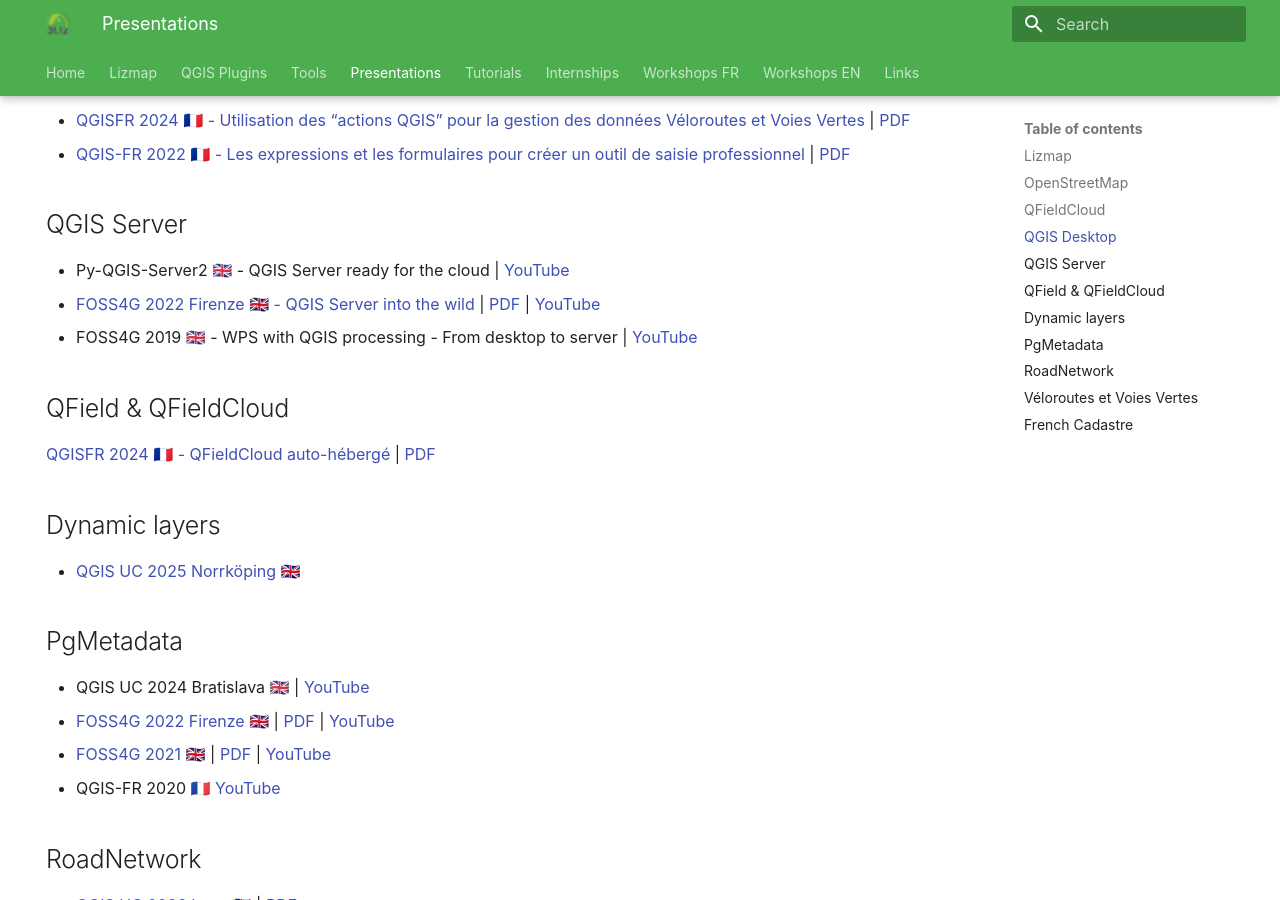
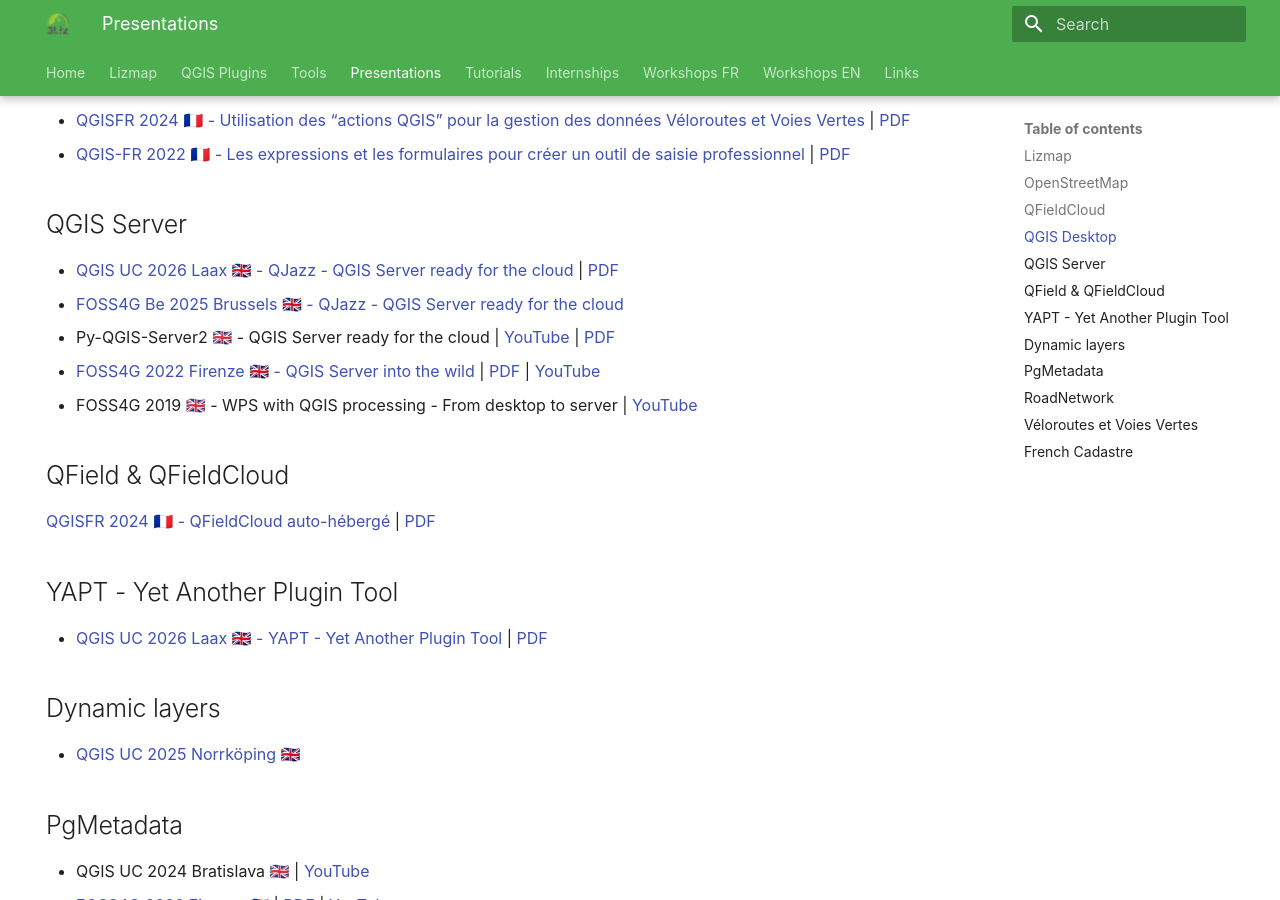
Before and after one commit to 3liz/3liz.github.io, an MkDocs documentation site: the page built from docs/talks.md, in a window 1280 px wide and 900 px high, scrolled down 1125 px. Built offline with MkDocs 1.6.1 and Material for MkDocs 9.7.7, drawn with Linux system fonts in a browser that asks for light colours; nearby versions of some CDN libraries.

Commit message:
Talks - Update with QGISUC Laax presentations

```diff
--- a/docs/talks.md
+++ b/docs/talks.md
@@ -67,10 +67,15 @@
 * [QGIS-FR 2022 🇫🇷 - Les expressions et les formulaires pour créer un outil de saisie professionnel](https://docs.3liz.org/presentations/2022-01_QGISFR_2022_outil_saisie_avec_expressions_Michael_DOUCHIN.html)
   | [PDF](https://docs.3liz.org/presentations/pdf/QGISFR-2022-Outil_saisie_avec_expressions.pdf)
 
+
 ## QGIS Server
 
+* [QGIS UC 2026 Laax 🇬🇧 - QJazz - QGIS Server ready for the cloud](https://docs.3liz.org/presentations/2026-10-05-qjazz-qgis-uc.html)
+  | [PDF](https://docs.3liz.org/presentations/pdf/2026-10-05-qjazz-qgis-uc.pdf)
+* [FOSS4G Be 2025 Brussels 🇬🇧 - QJazz - QGIS Server ready for the cloud](https://docs.3liz.org/presentations/2025-09-25-qjazz-foss4g-be.html)
 * Py-QGIS-Server2 🇬🇧 - QGIS Server ready for the cloud
   | [YouTube](https://www.youtube.com/watch?v=MtjxRIll4zs)
+  | [PDF](https://docs.3liz.org/presentations/docs/pdf/2024-09-QGIS-UC-Bratislava-Py-Qgis-Server2.pdf)
 * [FOSS4G 2022 Firenze 🇬🇧 - QGIS Server into the wild](https://docs.3liz.org/presentations/2022-08_Foss4G_2022_Firenze_QGIS_Server_into_the_wild.html)
   | [PDF](https://docs.3liz.org/presentations/pdf/2022-08_Foss4G_2022_Firenze_QGIS_Server_into_the_wild.pdf)
   | [YouTube](https://www.youtube.com/watch?v=bPru5zOvj54)
@@ -81,6 +86,14 @@
 
 [QGISFR 2024 🇫🇷 - QFieldCloud auto-hébergé](https://docs.3liz.org/presentations/2024-03-28_QGISFR_retour_experience_qfieldcloud_heberge.html)
   | [PDF](https://docs.3liz.org/presentations/pdf/2024-03-28_QGISFR_retour_experience_qfieldcloud_heberge.pdf)
+
+
+## YAPT - Yet Another Plugin Tool
+
+* [QGIS UC 2026 Laax 🇬🇧 - YAPT - Yet Another Plugin Tool](https://docs.3liz.org/presentations/2026-10-05-yapt-qgis-uc.html)
+  | [PDF](https://docs.3liz.org/presentations/pdf/2026-10-05-yapt-qgis-uc.pdf)
+
+
 ## Dynamic layers
 
 * [QGIS UC 2025 Norrköping 🇬🇧](https://docs.3liz.org/presentations/2025-06-QGIS-UC-Norrkoping-Dynamic-Layers.html)
```
